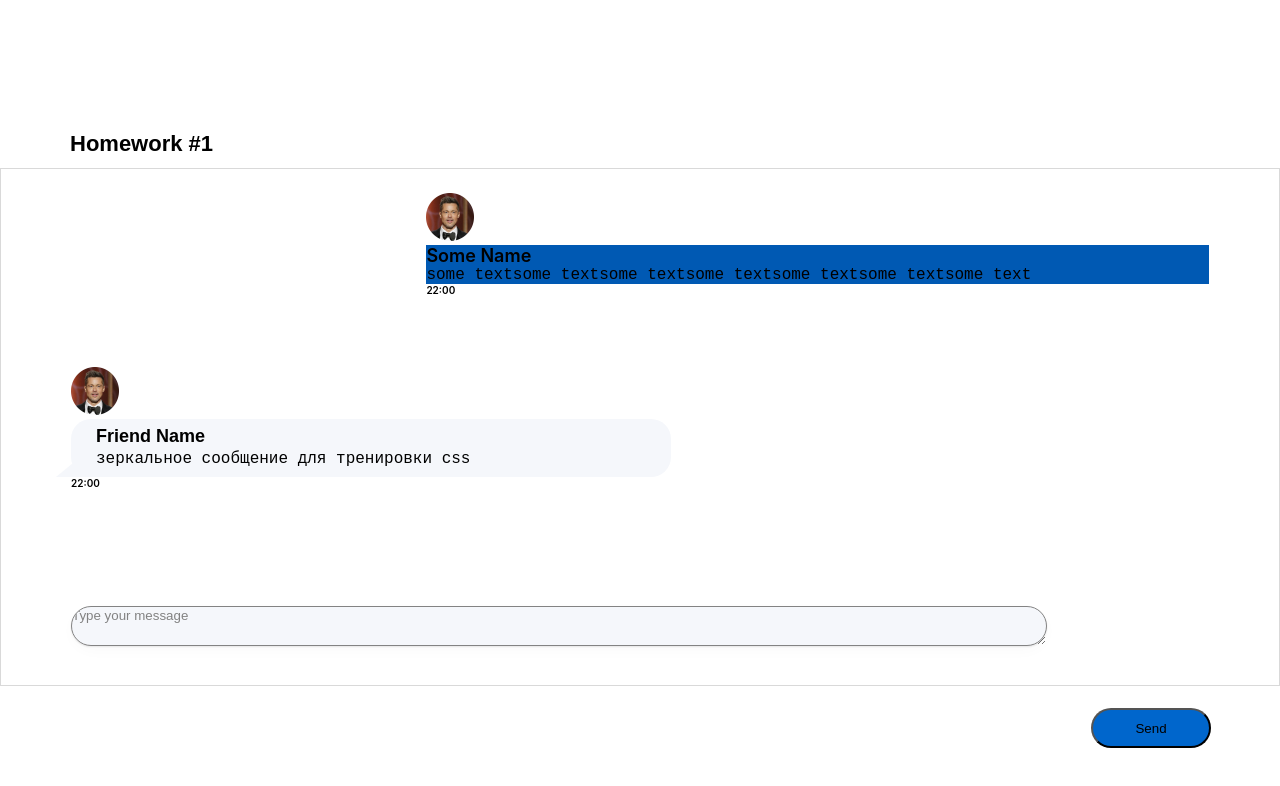
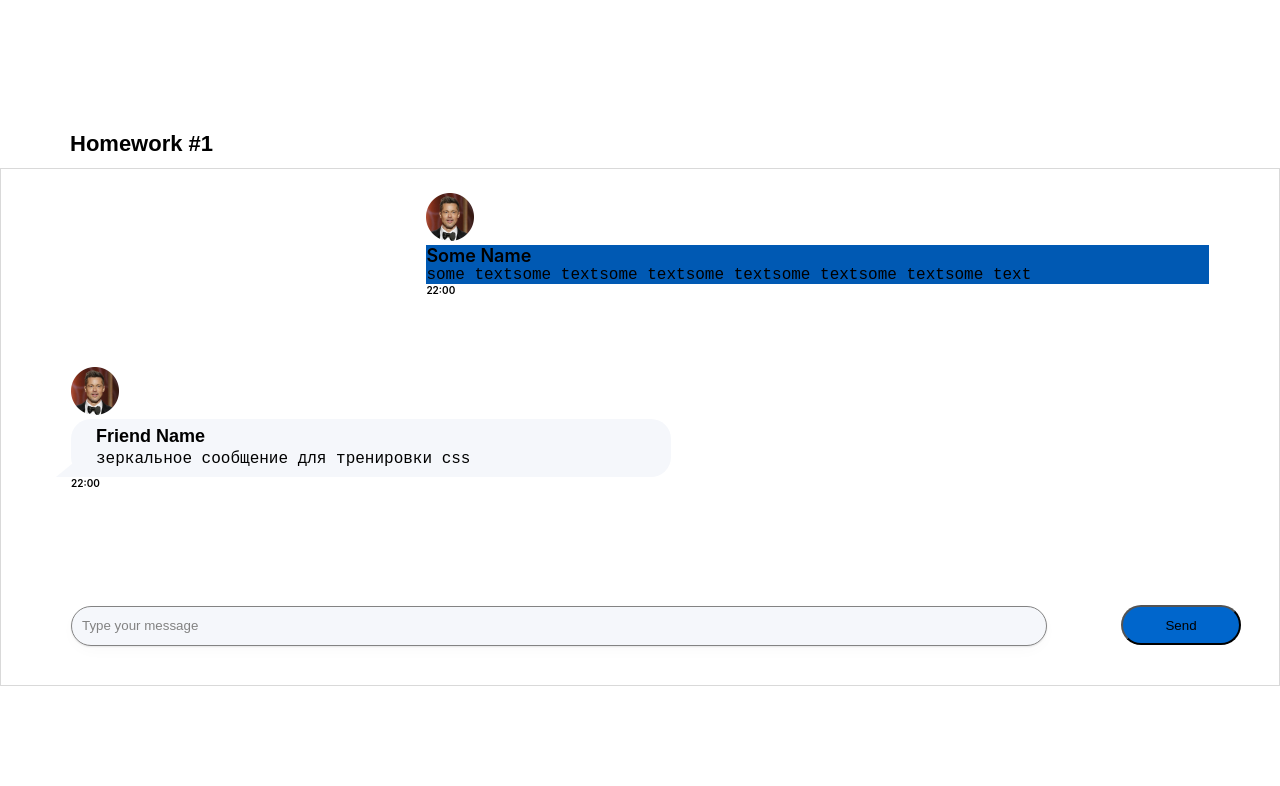
Before and after one commit to AdammmVV/Homework, a React (Create React App) app: page / in a window 1280 px wide. Shown: the top 786 px of the page. Built offline with nearby package versions, Linux system fonts and the light colour scheme.

Commit message:
change css MessageSender.module.css

```diff
--- a/src/s2-homeworks/hw01/message-sender/MessageSender.module.css
+++ b/src/s2-homeworks/hw01/message-sender/MessageSender.module.css
@@ -1,8 +1,10 @@
 .sendForm {
-
+    position: relative;
 }
 
 .textarea {
+    resize: none;
+    padding: 10px;
     background: #F5F7FB;
     box-shadow: 0 5px 20px rgba(29, 33, 38, 0.03), 0 1px 2px rgba(29, 33, 38, 0.1);
     border-radius: 20px;
@@ -12,15 +14,13 @@
     opacity: 0.9;
     margin: 70px 44px 35px 70px;
     min-width: 976px;
-    max-width: 976px;
-    max-height: 40px;
     min-height: 40px;
 }
 
 .button {
     position: absolute;
-    left: 1090px;
-    top: 539px;
+    left: 1120px;
+    bottom: 40px;
     width: 120px;
     height: 40px;
     background: #0066CC;
@@ -28,7 +28,7 @@
 }
 
 .button:hover {
-    color:#D9D9D9;
+    color: #D9D9D9;
 }
 
 .button:active {
```
